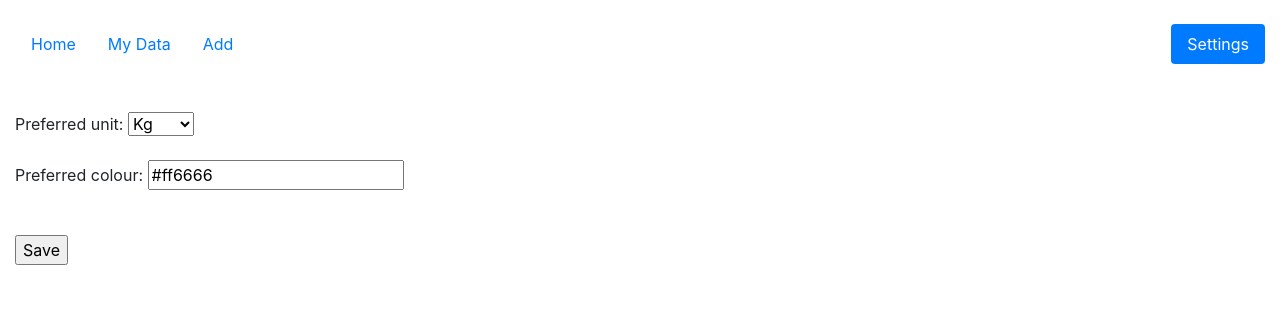
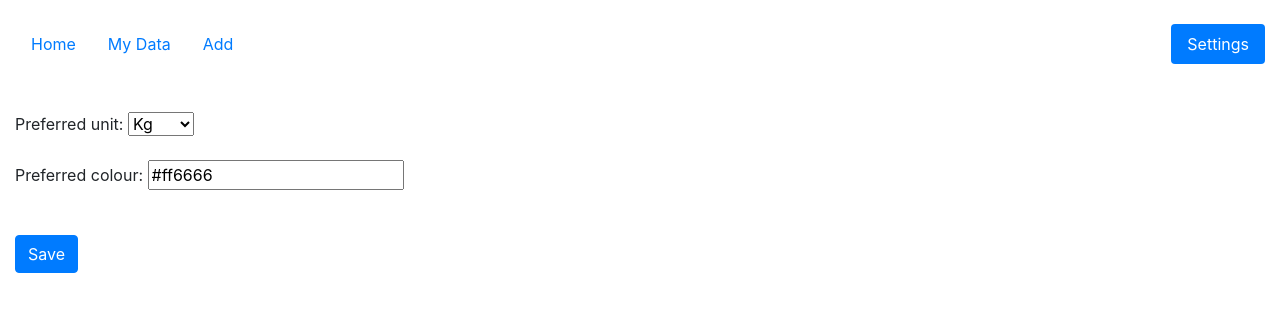
Before and after one commit to wkeeling/weighttracker, a Django app: page /track/settings/ in a window 1280 px wide. Shown: the top 312 px of the page. Run offline with Django 3.2, Linux system fonts and the light colour scheme; the visitor is signed in with stand-in values (Sample User, id 1); data comes from the database, SQL or seed files in the repository; some libraries are stand-ins or nearby versions.

Commit message:
Add bootstrap btn classes

```diff
--- a/track/templates/add.html
+++ b/track/templates/add.html
@@ -18,7 +18,7 @@
         </div>
         <div class="row">
             <div class="col">
-                <input type="submit" value="Submit" />
+                <input class="btn btn-primary" type="submit" value="Submit" />
             </div>
         </div>
     </form>
--- a/track/templates/settings.html
+++ b/track/templates/settings.html
@@ -17,7 +17,7 @@
     </div>
     <div class="row">
         <div class="col">
-            <input type="submit" value="Save" />
+            <input class="btn btn-primary" type="submit" value="Save" />
         </div>
     </div>
 </form>
```
